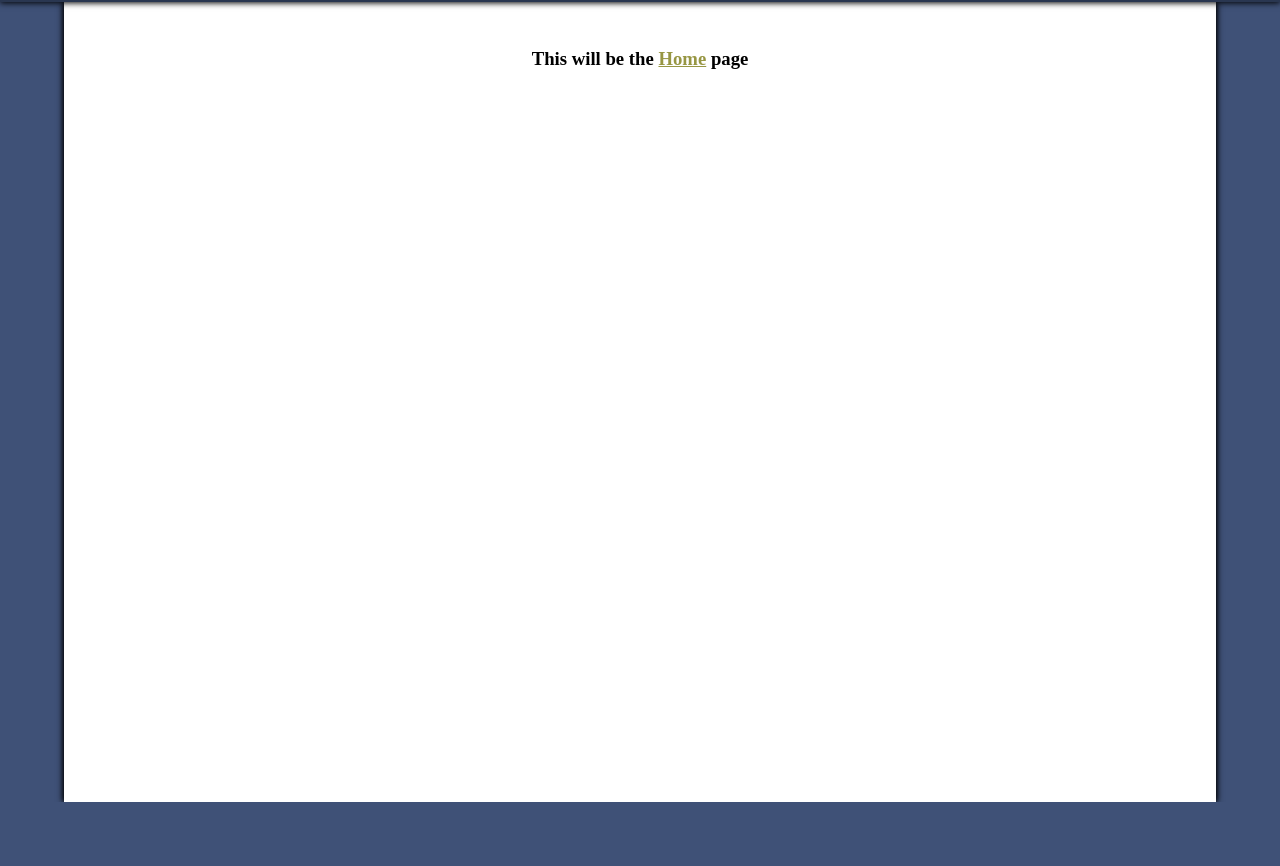
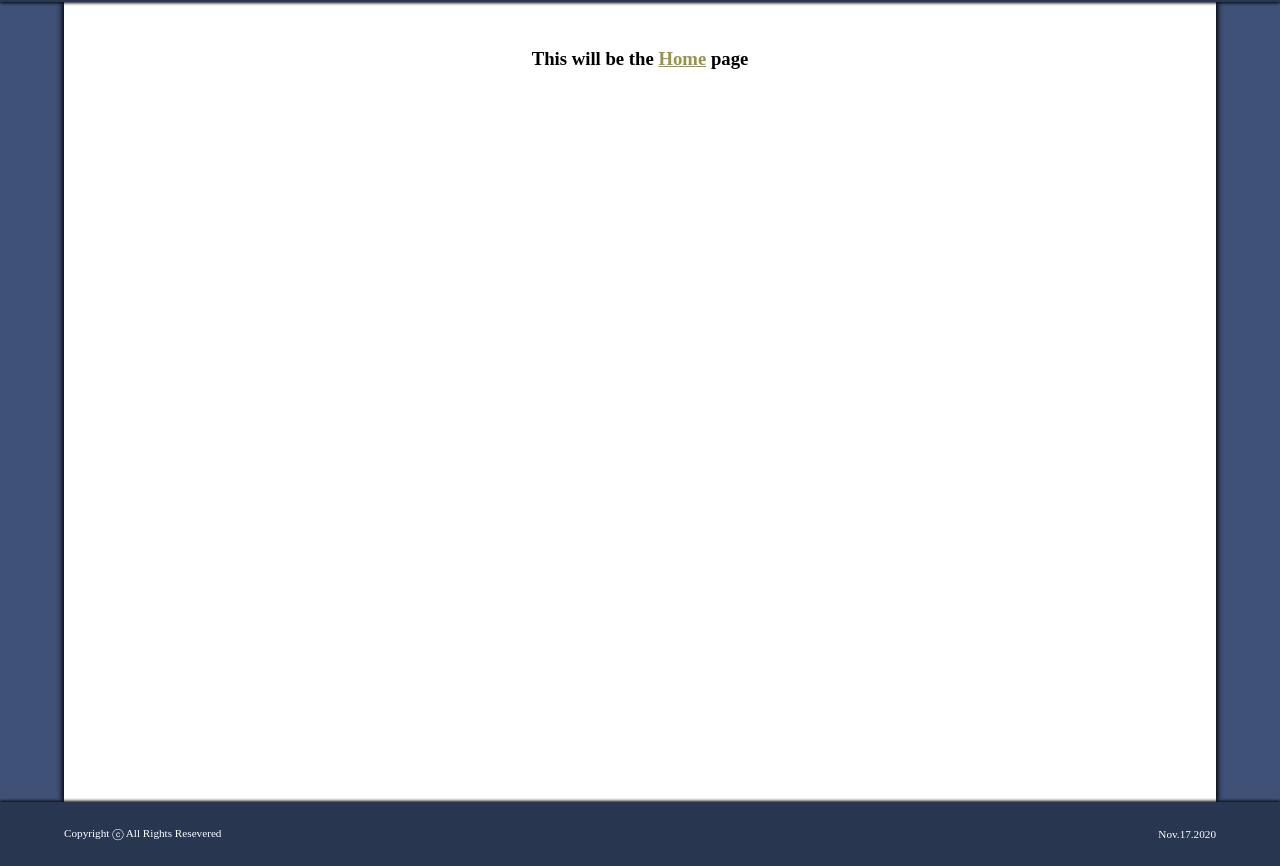
Before and after one commit to NicolasConaway/project11.16, a plain HTML site: page index.html in a window 1280 px wide. Shown: the part 61-927 px from the top of the page. Before the commit the page ends 863 px from the top, so only its background shows below. Drawn offline with Linux system fonts and the light colour scheme.

Commit message:
third commit

```diff
--- a/Styles/shared.css
+++ b/Styles/shared.css
@@ -11,8 +11,9 @@ header {
     justify-content: space-between;
     align-items: center;
     padding: 1% 0%;
+    width: 100%;
     background-color: rgb(41, 54, 80);
-    box-shadow: 0px 1px 6px black;
+    box-shadow: 0px 1px 3px black;
     position: sticky;
     top: 0;
 }
@@ -123,3 +124,22 @@ h1 {
     color:  rgb(151, 150, 67);
     text-decoration: underline;
 }
+
+/*
+    Footer styles
+*/
+footer {
+    display: flex;
+    justify-content: space-between;
+    align-items: center;
+    padding: 2% 0%;
+    width: 100%;
+    background-color: rgb(41, 54, 80);
+    box-shadow: 0px -1px 3px black;
+    position: relative;
+    bottom: 0;
+}
+footer p {
+    font-size: .7rem;
+    margin: 0 5%;
+}
--- a/index.html
+++ b/index.html
@@ -33,6 +33,11 @@
 
     </div>
 
+    <footer>
+        <p>Copyright ⓒ All Rights Resevered</p>
+        <p>Nov.17.2020</p>
+    </footer>
+
 </body>
 <script src="Scripts/shared.js"></script>
 </html>
```
